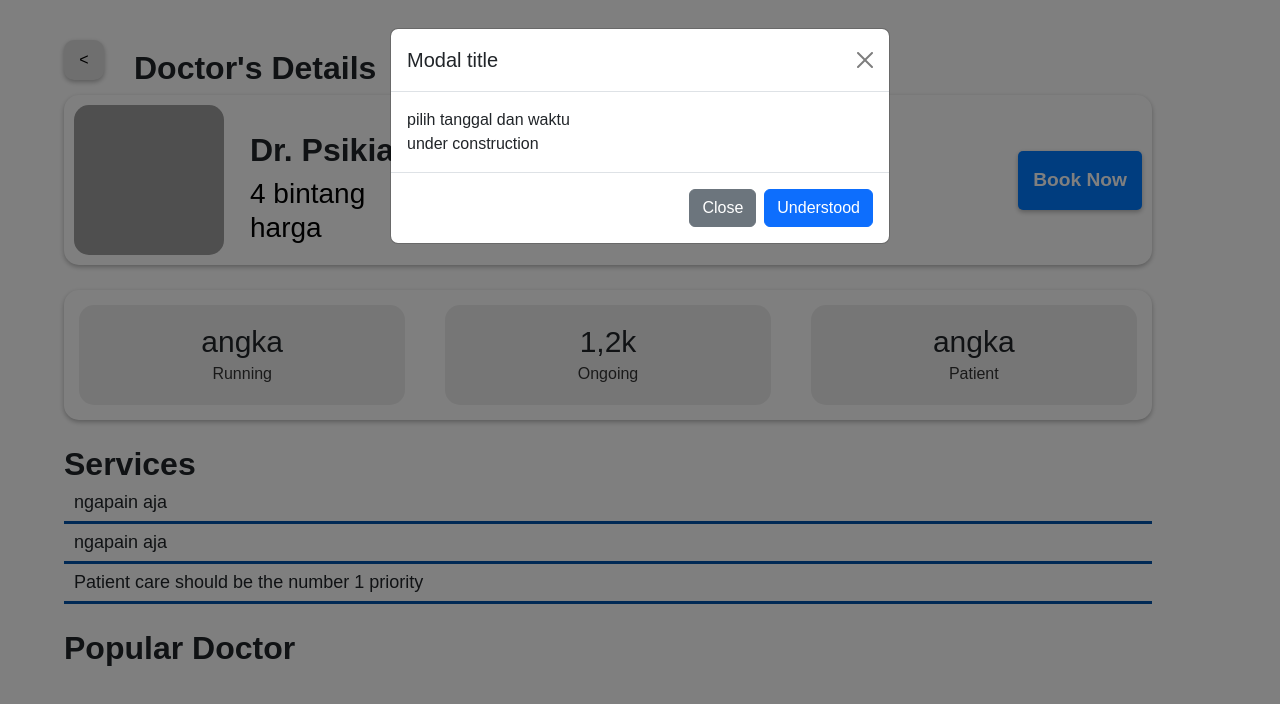
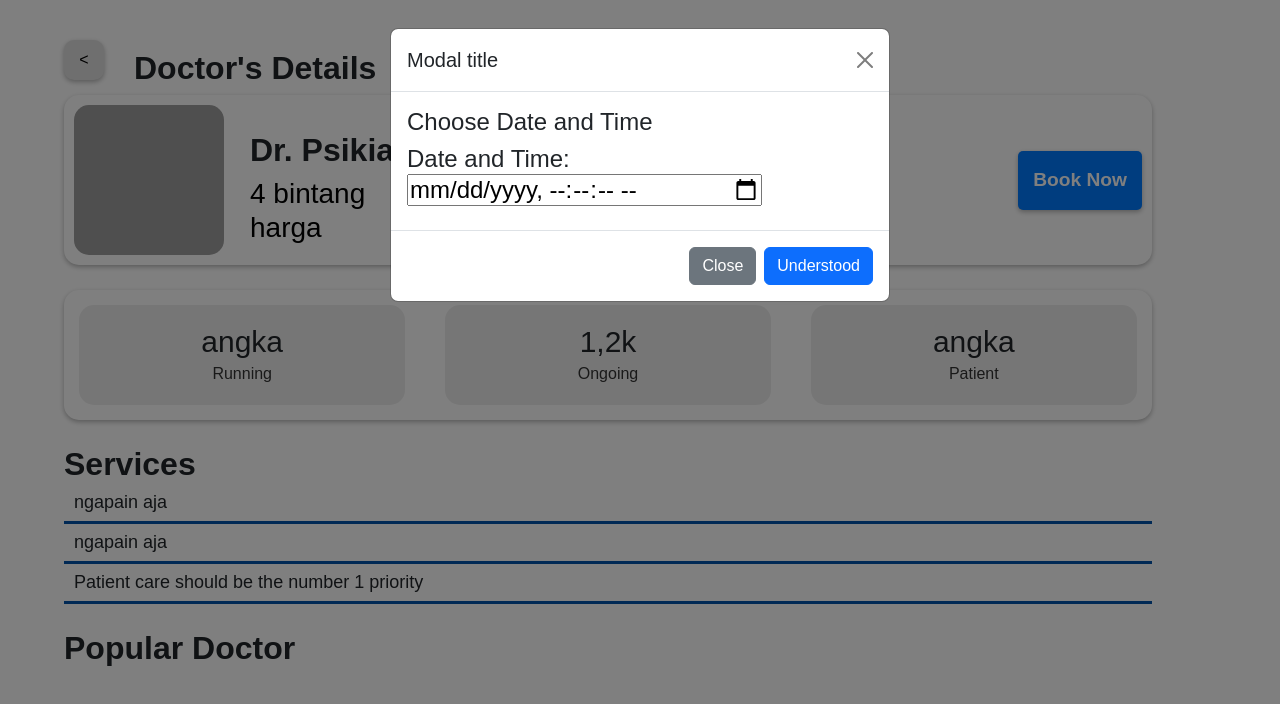
Before and after one commit to SE-GRUB/Heeru-FronD, a plain HTML site: page Konsultasi_dokter/detail_dokter.html in a window 1280 px wide. Both pictures are taken after a click on the button "Book Now". Drawn offline with nearby package versions, Linux system fonts and the light colour scheme; no server answers; grey boxes are pictures that could not be loaded; a web font is replaced by a local one.

Commit message:
modalnya barusan ku update

```diff
--- a/Konsultasi_dokter/detail_dokter.html
+++ b/Konsultasi_dokter/detail_dokter.html
@@ -92,7 +92,20 @@
         <button type="button" class="btn-close" data-bs-dismiss="modal" aria-label="Close"></button>
       </div>
       <div class="modal-body">
-        pilih tanggal dan waktu <br> under construction
+
+
+        <!-- pilih tanggal dan waktu <br> under construction -->
+        <h4>Choose Date and Time</h4>
+        <!-- <br> -->
+        <h4>Date and Time:
+            <input type="datetime-local"
+                   id="Test_DatetimeLocal"
+                   min="2024-02-26T00:00"
+                   step="1">
+        </h4>
+
+
+
       </div>
       <div class="modal-footer">
         <button type="button" class="btn btn-secondary" data-bs-dismiss="modal">Close</button>
```
